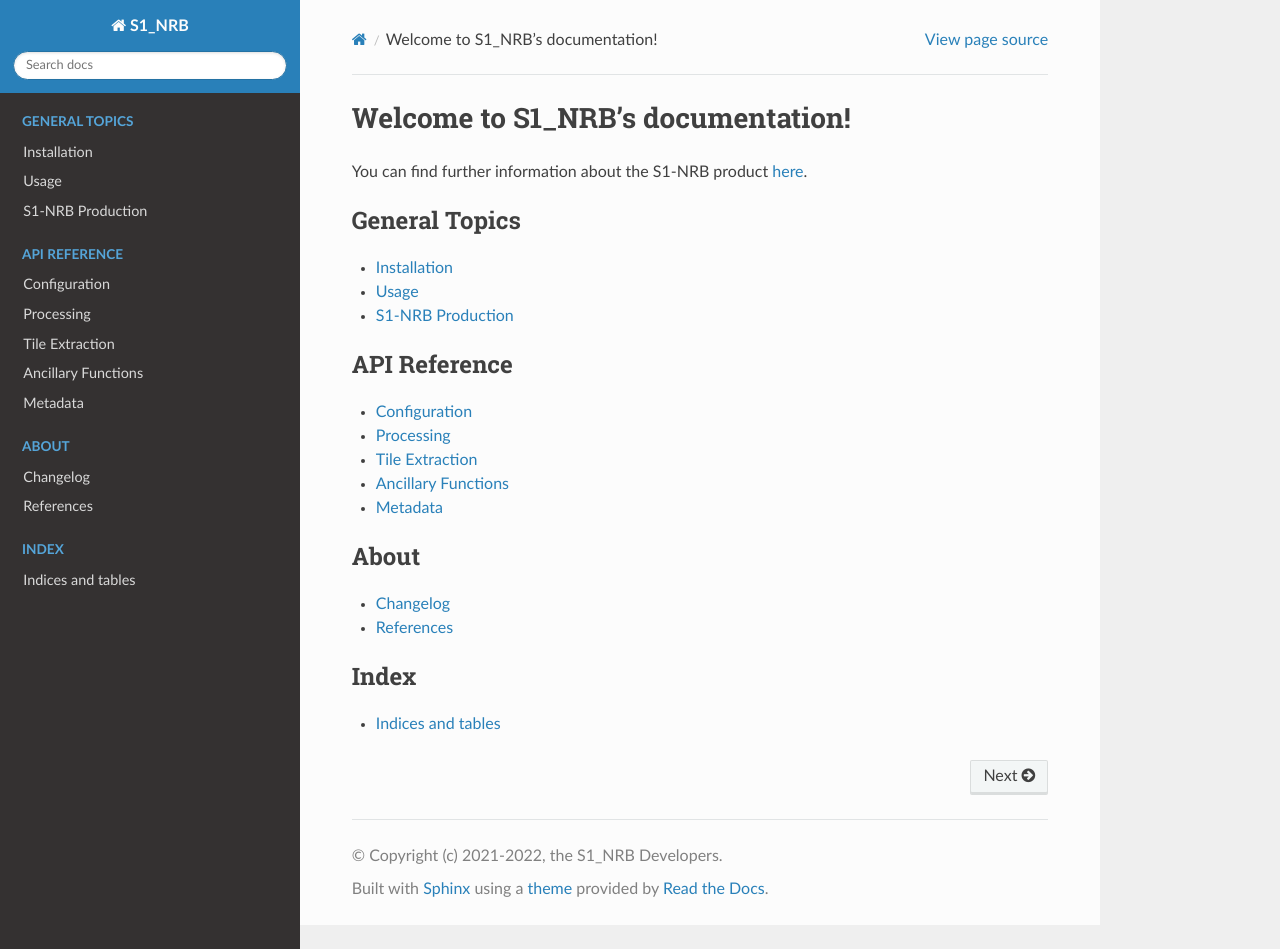
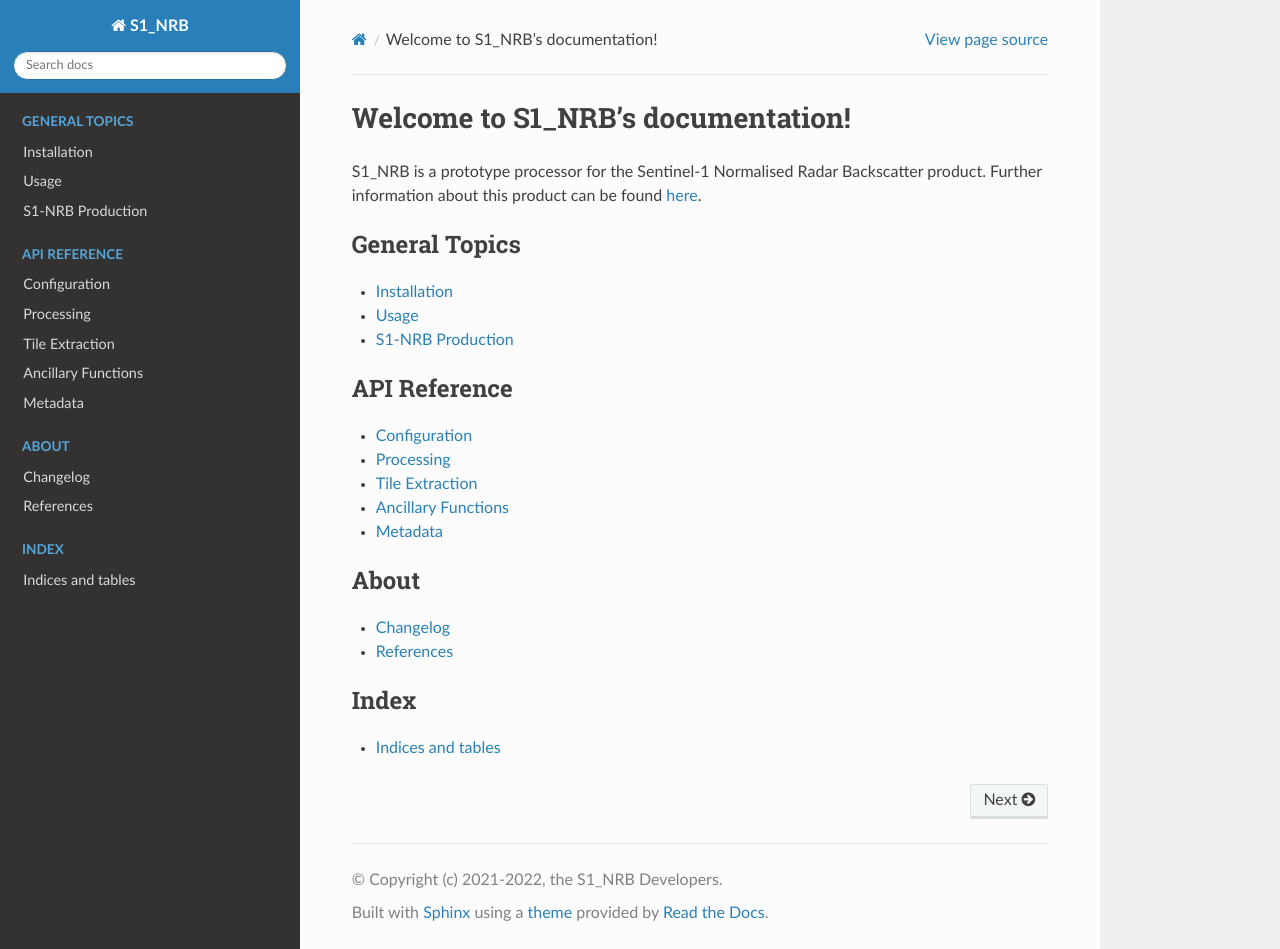
Before and after one commit to SAR-ARD/s1ard, a Sphinx documentation site: the page built from docs/index.rst, in a window 1280 px wide and 949 px high. Built offline with Sphinx 7.4.7 and the Read the Docs theme 2.0.0, drawn with Linux system fonts in a browser that asks for light colours.

Commit message:
[docs] minor adjustments

```diff
--- a/docs/general/S1_NRB.rst
+++ b/docs/general/S1_NRB.rst
@@ -30,7 +30,7 @@ The code snippet below demonstrates the tile reading mechanism (using class :cla
             feat = None
         return wkt2vector(attrib['UTM_WKT'], int(attrib['EPSG']))
 
-The S1 images are managed in a local SQLite database to select scenes for processing (see section `Database Handling`_).
+The S1 images are managed in a local SQLite database to select scenes for processing (see pyroSAR's section on `Database Handling`_).
 
 After loading an MGRS tile as an :class:`spatialist.vector.Vector` object and selecting all relevant overlapping scenes
 from the database, processing can commence.
--- a/docs/index.rst
+++ b/docs/index.rst
@@ -1,7 +1,8 @@
 Welcome to S1_NRB's documentation!
 ==================================
 
-You can find further information about the S1-NRB product
+S1_NRB is a prototype processor for the Sentinel-1 Normalised Radar Backscatter product.
+Further information about this product can be found
 `here <https://sentinel.esa.int/web/sentinel/sentinel-1-ard-normalised-radar-backscatter-nrb-product>`_.
 
 .. toctree::
```
